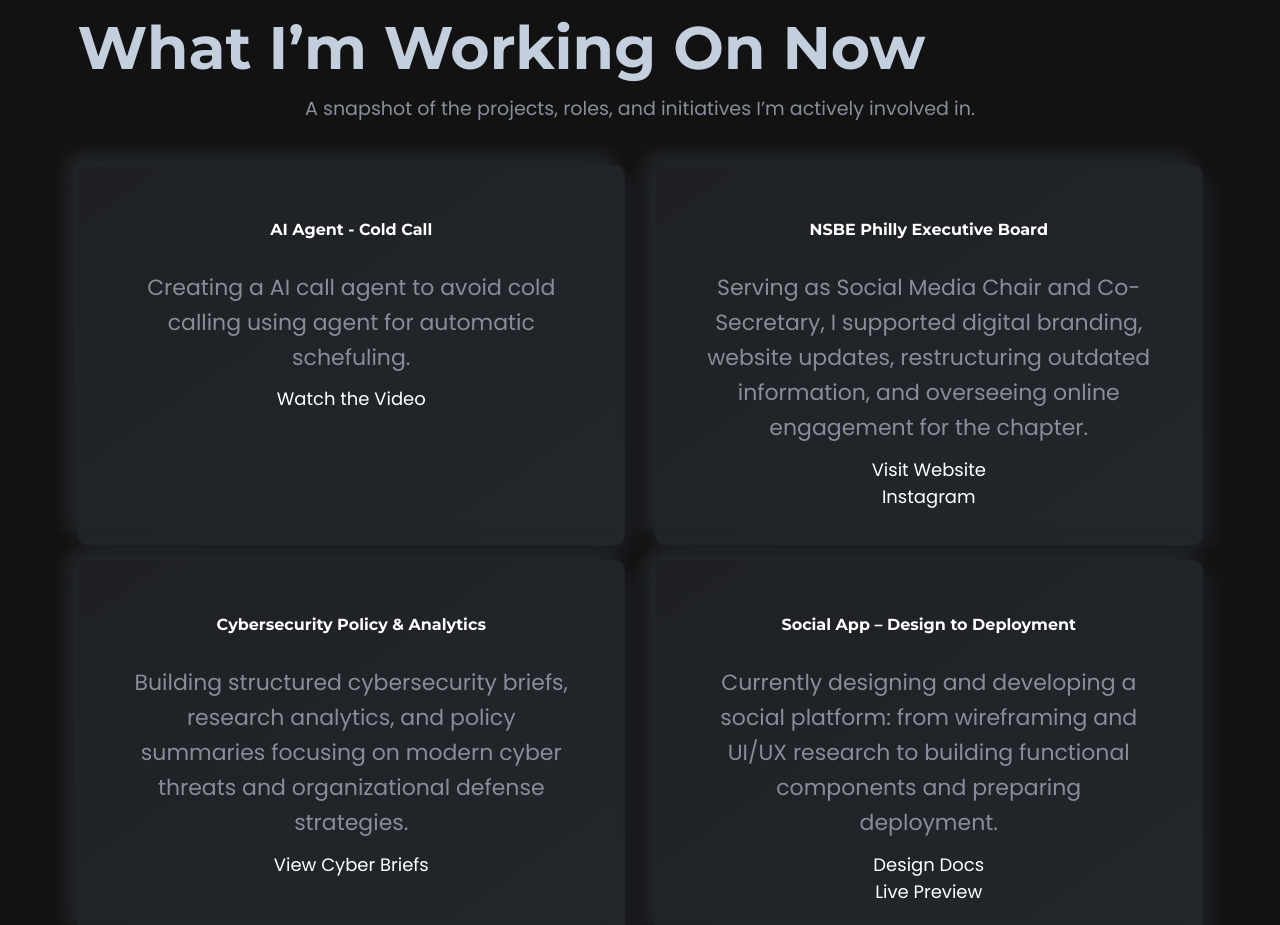
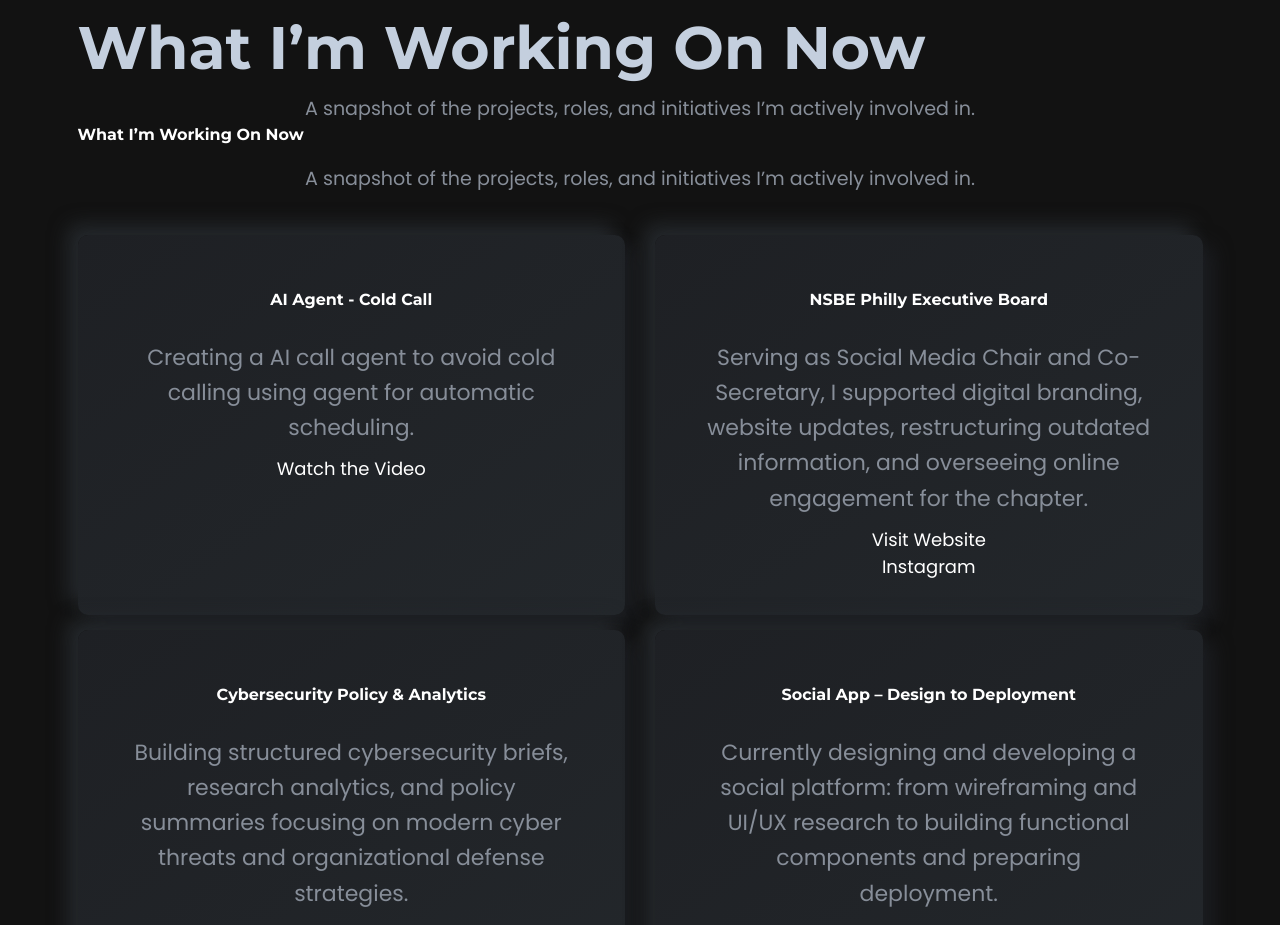
Before and after one commit to Hiwotalemu/Portfolio, a website: page index.html in a window 1280 px wide. Shown: the part 2864-3789 px from the top of the page. Drawn offline with nearby package versions, Linux system fonts and the light colour scheme; files that its build step writes are made by us from their sources.

Commit message:
Update index.html

```diff
--- a/index.html
+++ b/index.html
@@ -499,6 +499,12 @@ $(document).ready(function() {
             </div>
         </div>
 
+
+        <!-- <span class="subtitle">Current Work</span> -->
+        <h2 class="title">What I’m Working On Now</h2>
+        <p class="description" style="font-size:1.06em; margin-top:10px;">
+            A snapshot of the projects, roles, and initiatives I’m actively involved in.
+        </p>
         <div class="row mt--40">
 
             <!-- Item 1 -->
@@ -507,7 +513,7 @@ $(document).ready(function() {
                     <div class="inner">
                         <h4 class="title"> AI Agent - Cold Call</h4>
                         <p class="description">
-                           Creating a AI call agent to avoid cold calling using agent for automatic schefuling.
+                           Creating a AI call agent to avoid cold calling using agent for automatic scheduling.
                         </p>
                         <a class="read-more-button" href="https://youtu.be/FQRwZiolcho?si=DTHfjKvzchjv5LdB" target="_blank">Watch the Video</a>
                     </div>
```
